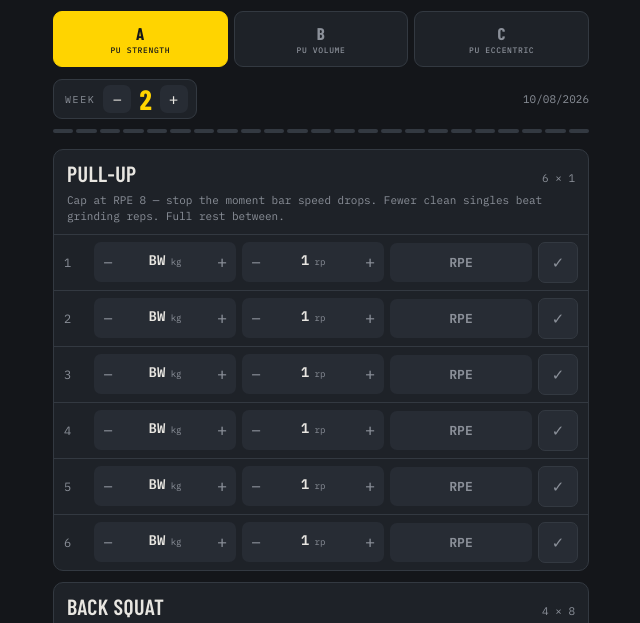
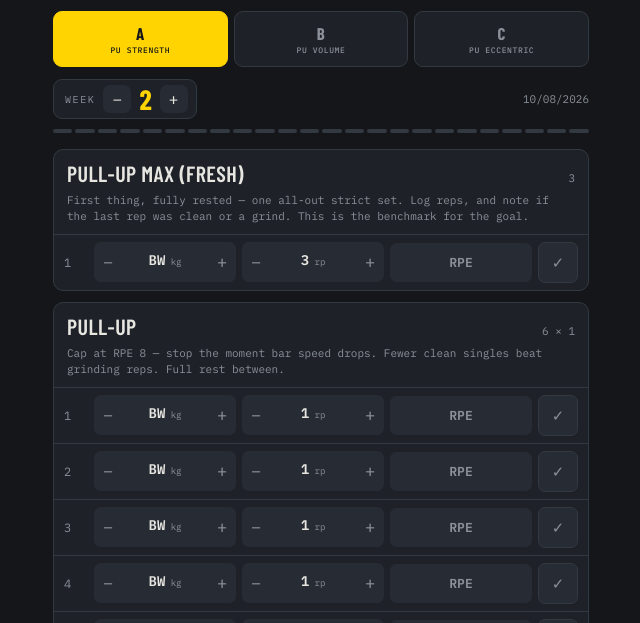
Before and after one commit to tombutler101/lift-logger, a plain HTML site: page index.html in a window 1280 px wide. Shown: the part 96-719 px from the top of the page, without its empty margins (319-959 px from the left). Drawn offline with nearby package versions, Linux system fonts and the light colour scheme.

Commit message:
Add Pull-up MAX benchmark to Session A, update Session C weights
Pull-up MAX (fresh) is a single all-out set logged first thing, before
the 6x1 strength work — a benchmark for the pull-up goal, separate from
the working sets. Deadlift 65->70kg (still 3x6), Lying Leg Curl 30->32kg.

```diff
--- a/index.html
+++ b/index.html
@@ -169,6 +169,7 @@ const PROGRAMME = {
   A: {
     name: 'Session A', tag: 'Pull-up strength + Squat',
     ex: [
+      { n:'Pull-up MAX (fresh)',sets:1, reps:3,  w:0,  step:2.5, bw:true, cue:'First thing, fully rested — one all-out strict set. Log reps, and note if the last rep was clean or a grind. This is the benchmark for the goal.' },
       { n:'Pull-up',            sets:6, reps:1,  w:0,  step:2.5, bw:true, cue:'Cap at RPE 8 — stop the moment bar speed drops. Fewer clean singles beat grinding reps. Full rest between.' },
       { n:'Back Squat',         sets:4, reps:8,  w:65, step:2.5, cue:'2 in reserve on set 4.' },
       { n:'Bench Press',        sets:4, reps:8,  w:60, step:2.5, cue:'Calibration — flag if it flies up.' },
@@ -192,10 +193,10 @@ const PROGRAMME = {
     name: 'Session C', tag: 'Pull-up eccentric + Deadlift',
     ex: [
       { n:'Pull-up Negatives', sets:3, reps:3,  w:0,  step:2.5, bw:true, cue:'Jump to top, 5-second lower.' },
-      { n:'Deadlift',          sets:3, reps:6,  w:65, step:5,   cue:'Low volume, high quality. Protects L4/L5.' },
+      { n:'Deadlift',          sets:3, reps:6,  w:70, step:5,   cue:'Low volume, high quality. Protects L4/L5.' },
       { n:'Incline DB Press',  sets:3, reps:10, w:20, step:2,   cue:'Per dumbbell, not the pair' },
       { n:'Barbell Row',       sets:3, reps:10, w:40, step:2.5, cue:'' },
-      { n:'Lying Leg Curl',    sets:3, reps:12, w:30, step:2,   cue:'' },
+      { n:'Lying Leg Curl',    sets:3, reps:12, w:32, step:2,   cue:'' },
       { n:'Barbell Curl',      sets:3, reps:10, w:20, step:2.5, cue:'' },
       { n:'Finisher circuit',  sets:1, reps:8,  w:0,  step:1, bw:true, secs:false, mins:true, cue:'8 min: step-up / goblet / carry. Heart rate work.' }
     ]
--- a/sw.js
+++ b/sw.js
@@ -1,5 +1,5 @@
 // Minimal offline cache. Bump CACHE when you change index.html.
-const CACHE = 'liftlog-v7';
+const CACHE = 'liftlog-v8';
 const ASSETS = ['./', './index.html', './manifest.json'];
 
 self.addEventListener('install', e => {
```
